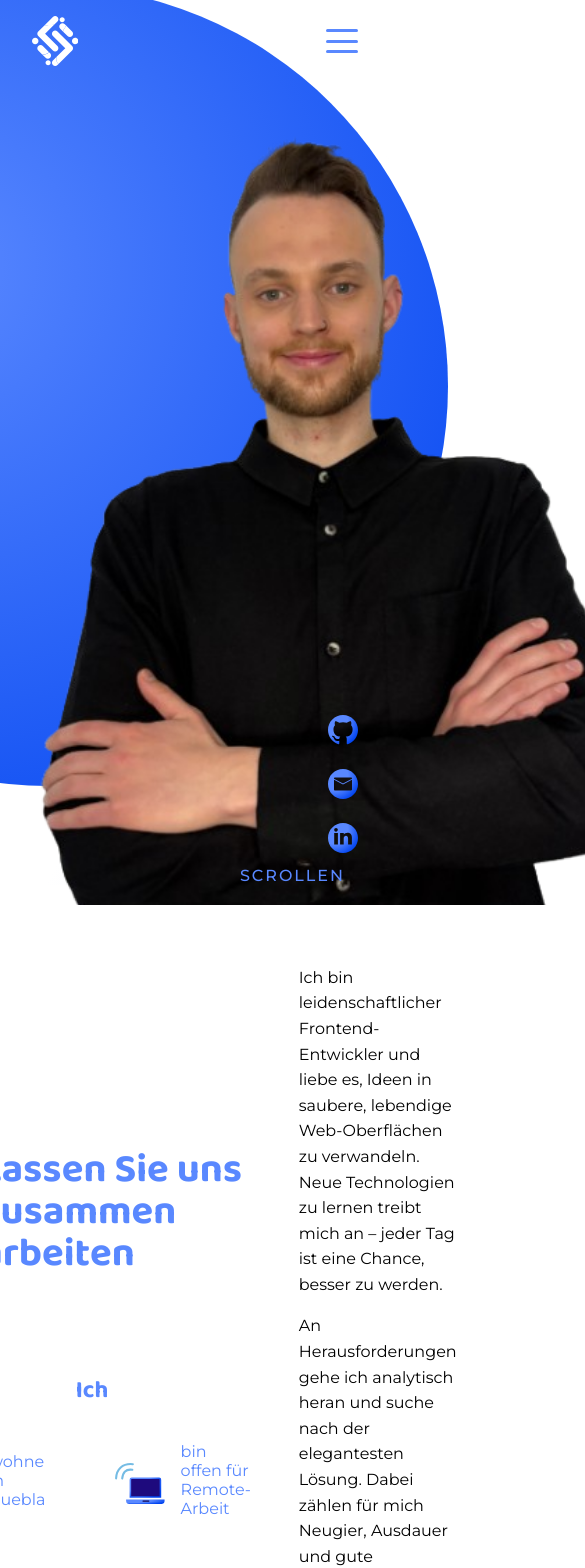
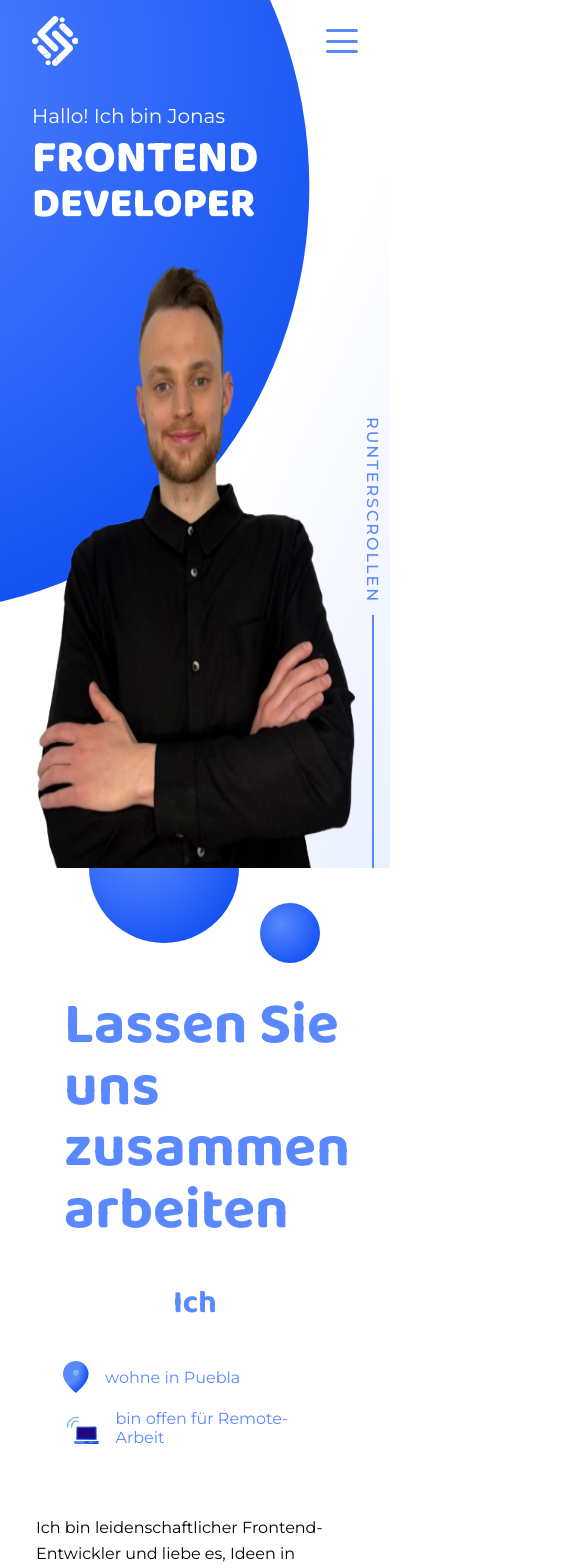
Before and after one commit to johi94/portfolio, an Angular app: page / in a window 390 px wide. Shown: the top 1568 px of the page, 585 px wide, since content can reach past the window. Built offline with nearby package versions, Linux system fonts and the light colour scheme.

Commit message:
responsive Design added to skill, hero, about component

```diff
--- a/src/app/components/about/about.html
+++ b/src/app/components/about/about.html
@@ -1,5 +1,7 @@
 <section class="about" id="about">
   <div class="about__inner">
+    <span class="about__circle about__circle--1" aria-hidden="true"></span>
+    <span class="about__circle about__circle--2" aria-hidden="true"></span>
     <div class="about__intro">
       <h2 class="about__title">{{ translation.t().aboutTitle }}</h2>
       <p class="about__subtitle">{{ translation.t().aboutSubtitle }}</p>
@@ -21,7 +23,9 @@
       <p>
         {{ translation.t().aboutBio2 }}
       </p>
-      <app-button href="#contact" size="large">{{ translation.t().aboutCta }}</app-button>
+      <app-button routerLink="/" fragment="contact" size="large">
+        {{ translation.t().aboutCta }}
+      </app-button>
     </div>
   </div>
 </section>
--- a/src/app/components/about/about.scss
+++ b/src/app/components/about/about.scss
@@ -5,31 +5,49 @@
     @include container;
     @include flex($justify: center, $gap: space('xl'));
     padding-block: space('xxl');
+    position: relative;
+    overflow: hidden;
+    isolation: isolate;
+    align-items: flex-start;
+
+    @include respond(mobile) {
+      flex-direction: column;
+      align-items: stretch;
+    }
   }
 
   &__intro {
     @include flex-column($gap: space('l'));
+    container-type: inline-size;
   }
 
   &__intro,
   &__text {
     flex: 1;
+    min-width: 0;
+
+    @include respond(mobile) {
+      flex: none;
+    }
   }
 
   &__title {
-    @include font-size(rem(120px), rem(80px), rem(40px));
-    padding-left: space('xl');
-    margin-top: space('xs');
-    margin-bottom: space('xxl');
+    font-size: clamp(rem(45px), 18cqi, rem(120px));
+    margin: space('l');
     font-family: $font-family-heading;
     font-weight: 700;
     line-height: 1.05;
     color: $color-blue;
     white-space: pre-line;
+
+    @include respond(mobile) {
+      margin-top: space('xxl');
+      margin-bottom: space('xxs');
+    }
   }
 
   &__subtitle {
-    @include font-size(rem(45px), rem(32px), rem(24px));
+    @include font-size(rem(45px), rem(40px), rem(32px));
     margin: 0;
     font-family: $font-family-heading;
     font-weight: 700;
@@ -41,18 +59,35 @@
     @include flex($justify: flex-start, $gap: space('xxl'));
     @include list-reset;
     justify-content: center;
+
+    @include respond(mobile) {
+      flex-direction: column;
+      align-items: flex-start;
+      gap: space('s');
+      width: fit-content;
+      margin-inline: auto;
+    }
   }
 
   &__fact {
     @include flex($justify: flex-start, $gap: space('s'));
+    align-items: center;
     span {
       color: $color-blue;
       max-width: 10ch;
+
+      @include respond(mobile) {
+        max-width: 20ch;
+      }
     }
 
     img {
       height: rem(48px);
       width: auto;
+
+      @include respond(mobile) {
+        height: rem(32px);
+      }
     }
   }
 
@@ -60,5 +95,36 @@
     p {
       line-height: 1.6;
     }
+    margin: space('xl');
+    @include respond(mobile) {
+      margin: space('xxs');
+      text-align: left;
+    }
+  }
+
+  app-button {
+    @include respond(mobile) {
+      display: block;
+      text-align: center;
+    }
+  }
+
+  &__circle {
+    position: absolute;
+    z-index: -1;
+  }
+
+  &__circle--1 {
+    @include decorative-circle(clamp(rem(150px), 20dvw, rem(210px)));
+    top: 0;
+    left: 42%;
+    transform: translate(-50%, -50%);
+  }
+
+  &__circle--2 {
+    @include decorative-circle(clamp(rem(60px), 7vw, rem(80px)));
+    top: 6%;
+    right: 18%;
+    transform: translateY(-50%);
   }
 }
--- a/src/app/components/button/button.html
+++ b/src/app/components/button/button.html
@@ -1,6 +1,15 @@
 <ng-template #content><ng-content></ng-content></ng-template>
 
-@if (href()) {
+@if (routerLink()) {
+  <a
+    class="btn"
+    [routerLink]="routerLink()"
+    [fragment]="fragment()"
+    [class.btn--large]="size() === 'large'"
+  >
+    <ng-container [ngTemplateOutlet]="content"></ng-container>
+  </a>
+} @else if (href()) {
   <a
     class="btn"
     [href]="href()"
--- a/src/app/components/button/button.ts
+++ b/src/app/components/button/button.ts
@@ -1,9 +1,10 @@
 import { Component, input } from '@angular/core';
 import { NgTemplateOutlet } from '@angular/common';
+import { RouterLink } from '@angular/router';
 
 @Component({
   selector: 'app-button',
-  imports: [NgTemplateOutlet],
+  imports: [NgTemplateOutlet,RouterLink],
   templateUrl: './button.html',
   styleUrl: './button.scss',
 })
@@ -12,5 +13,7 @@ export class Button {
   disabled = input(false);
   href = input<string>();
   target = input<string>();
+  routerLink = input<string>();
+  fragment = input<string>();
   size = input<'normal' | 'large'>('normal');
 }
--- a/src/app/components/header/header.scss
+++ b/src/app/components/header/header.scss
@@ -93,12 +93,15 @@
       left: 0;
       right: 0;
       flex-direction: column;
-    align-items: flex-start;
+      align-items: flex-end;
       gap: space('l');
       padding: space('l');
       background: rgba(255, 255, 255, 0.97);
       backdrop-filter: blur(10px);
       box-shadow: 0 8px 16px rgba(0, 0, 0, 0.1);
+      @include respond(mobile) {
+        align-items: center;
+      }
     }
 
     &--menu-open &__nav {
@@ -107,8 +110,11 @@
 
     &__menu {
       flex-direction: column;
-    align-items: flex-start;
+      align-items: flex-end;
       gap: space('m');
+      @include respond(mobile) {
+        align-items: center;
       }
     }
   }
+}
--- a/src/app/components/hero/hero.html
+++ b/src/app/components/hero/hero.html
@@ -12,7 +12,13 @@
       </h1>
     </div>
     <div class="hero__scroll">
-  <span class="hero__scroll-label">{{ translation.t().scroll }}</span>
+      <span class="hero__scroll-label hero__scroll-label--desktop">{{
+        translation.t().scroll
+      }}</span>
+      <span class="hero__scroll-label hero__scroll-label--mobile">{{
+        translation.t().scrollDown
+      }}</span>
+      <span class="hero__scroll-line"></span>
     </div>
     <ul class="hero__socials">
       <li>
@@ -26,11 +32,15 @@
         </a>
       </li>
       <li>
-    <a class="hero__social" href="https://www.linkedin.com/in/jonas-hildebrand-476b2b340/" target="_blank" rel="noopener">
+        <a
+          class="hero__social"
+          href="https://www.linkedin.com/in/jonas-hildebrand-476b2b340/"
+          target="_blank"
+          rel="noopener"
+        >
           <img src="img/icons/linkedin-btn.svg" alt="LinkedIn-Profil" />
         </a>
       </li>
     </ul>
   </div>
-
 </section>
--- a/src/app/components/hero/hero.scss
+++ b/src/app/components/hero/hero.scss
@@ -3,50 +3,81 @@
 .hero {
   background: $gradient-bg;
   isolation: isolate;
+  isolation: isolate;
+  position: relative;
 
   &__inner {
     @include container;
-    @include flex($gap: space('xxl'));
+    @include flex($gap: space('l'));
     min-height: calc(100dvh - 80px);
     position: relative;
+
+    @include respond(mobile) {
+      flex-direction: column-reverse;
+    }
   }
 
   &__visual {
     position: relative;
+    flex: 1;
 
     &::before {
+      @include decorative-circle(clamp(rem(320px), 64dvw, rem(900px)));
       content: '';
       position: absolute;
-      top: 0;
-      left: 0;
-      @include decorative-circle(clamp(800px, 80dvw, 1400px));
-      transform: translate(-48%, -12%);
-      z-index: -1;
+      transform: translate(-42%, -100px);
+
+      @include respond(mobile) {
+        width: 90dvh;
+        height: 100dvh;
+        left: 50%;
+        transform: translate(-85%, -470px);
+      }
     }
   }
 
   &__photo {
     display: block;
-    width: 600px;
+    width: auto;
+    height: 100dvh;
+    max-width: 100%;
+    max-height: calc(100dvh - 80px);
     position: relative;
-    bottom: -20px;
+
+    @include respond(mobile) {
+      height: 75dvh;
+    }
   }
 
   &__content {
     @include flex-column($gap: space('xs'));
+    flex: 1;
+    container-type: inline-size;
     position: relative;
-    bottom: 100px;
+    bottom: space('xxxl');
+
+    @include respond(mobile) {
+      top: space('m');
+      bottom: 0;
+      align-self: stretch;
+    }
   }
 
   &__greeting {
     margin: 0;
-    @include font-size(rem(70px), rem(48px), rem(32px));
+    font-size: clamp(rem(32px), 8cqi, rem(60px));
     font-weight: 400;
+    line-height: 1.05;
     color: $color-blue;
+
+    @include respond(mobile) {
+      color: $color-bg;
+      font-size: clamp(rem(20px), 4cqi, rem(25px));
+    }
   }
 
   &__title {
-    @include font-size(rem(140px), rem(96px), rem(56px));
+    font-size: clamp(rem(52px), 18cqi, rem(140px));
     margin: 0;
     font-family: $font-family-heading;
     font-weight: 800;
@@ -58,17 +89,32 @@
       display: block;
 
       &--bottom {
-        @include font-size(rem(130px), rem(88px), rem(52px));
+        font-size: clamp(rem(48px), 17cqi, rem(130px));
+
+        @include respond(mobile) {
+          font-size: clamp(rem(42px), 12cqi, rem(68px));
+        }
       }
+    }
+
+    @include respond(mobile) {
+      color: $color-bg;
+      font-size: clamp(rem(45px), 14cqi, rem(72px));
     }
   }
 
   &__scroll {
     @include flex-column(center, 12px);
     position: absolute;
-    bottom: 0;
+    bottom: 0%;
     left: 75%;
     transform: translateX(-50%);
+
+    @include respond(mobile) {
+      left: auto;
+      right: space('xs');
+      transform: none;
+    }
 
     &-label {
       font-size: rem(16px);
@@ -76,6 +122,26 @@
       letter-spacing: 2px;
       text-transform: uppercase;
       color: $color-nav;
+
+      &--mobile {
+        display: none;
+
+        @include respond(mobile) {
+          display: block;
+          writing-mode: vertical-rl;
+        }
+      }
+      &--desktop {
+        @include respond(mobile) {
+          display: none;
+        }
+      }
+    }
+
+    &-line {
+      width: 2px;
+      height: clamp(rem(140px), 30vh, rem(320px));
+      background: $color-blue;
     }
   }
 
@@ -91,6 +157,10 @@
       width: 30px;
       height: 30px;
     }
+
+    @include respond(mobile) {
+      display: none;
+    }
   }
 
   &__social {
--- a/src/app/components/skills/skills.scss
+++ b/src/app/components/skills/skills.scss
@@ -25,21 +25,25 @@
   &__item {
   @include flex-column($align: center, $gap: space('s'));
   flex: 0 0 calc((100% - 5 * #{space('l')}) / 6);
+   min-width: 0;
 
   @include respond('tablet') {
     flex: 0 0 calc((100% - 3 * #{space('l')}) / 4);
   }
    @include respond('mobile') {
-    flex: 0 0 calc((100% - 1 * #{space('l')}) / 2);
+    flex: 0 0 calc((100% - 2 * #{space('xl')}) / 3);
   }
 }
 
   &__icon {
-    height: rem(80px);
-    width: auto;
-    display: block;
-    @include hover-lift(0.5);
-  }
+  width: 100%;
+  max-width: rem(80px);
+  height: auto;
+  aspect-ratio: 1;
+  object-fit: contain;
+  display: block;
+  @include hover-lift(0.5);
+}
 
   &__name {
     color: $color-bg;
--- a/src/app/components/work/work.html
+++ b/src/app/components/work/work.html
@@ -4,7 +4,7 @@
     <span class="work__circle work__circle--2" aria-hidden="true"></span>
     <span class="work__circle work__circle--3" aria-hidden="true"></span>
     <span class="work__circle work__circle--4" aria-hidden="true"></span>
-    <h2 class="work__title">{{ translation.t().work }}</h2>
+    <h2 class="work__title">{{ translation.t().titleWork }}</h2>
     <p class="work__subtitle">
       {{ translation.t().workSubtitle }}
     </p>
--- a/src/app/components/work/work.scss
+++ b/src/app/components/work/work.scss
@@ -33,16 +33,34 @@
       flex-direction: row-reverse;
       text-align: right;
     }
+     @include respond(tablet) {
+    flex-direction: column;
+    text-align: left;
+    align-items: center;
+    &:nth-child(even) {
+      flex-direction: column;
+      text-align: left;
+    }
   }
+}
+
 
   &__image {
     width: 50%;
-    height: rem(400px);
-    object-fit: cover;
+    height: auto;
+    align-self: flex-start;
+    object-fit: contain;
     display: block;
     border-radius: $radius;
     box-shadow: 0 8px 24px rgba(0, 0, 0, 0.5);
+
+    @include respond(tablet) {
+    width: 100%;
+    max-width: rem(480px);
+    align-self: center;
   }
+  }
+
   &__info {
     @include flex-column($gap: space('xxs'));
     flex: 1;
@@ -74,8 +92,11 @@
 
   &__circle--2 {
     @include decorative-circle(rem(180px));
-    top: rem(150px);
+    top: rem(180px);
     right: rem(200px);
+    @include respond(tablet) {
+      display: none;
+    }
   }
 
   &__circle--3 {
--- a/src/app/services/translation.ts
+++ b/src/app/services/translation.ts
@@ -8,7 +8,8 @@ const de = {
   work: 'Meine Arbeiten',
   greeting: 'Hallo! Ich bin Jonas',
   scroll: 'Scrollen',
-  aboutTitle: 'Lassen Sie uns zusammen\narbeiten',
+  scrollDown: 'Runterscrollen',
+  aboutTitle: 'Lassen\u00A0Sie uns zusammen\narbeiten',
   aboutSubtitle: 'Ich',
   aboutFactLocation: 'wohne in Puebla',
   aboutFactRemote: 'bin offen für Remote-Arbeit',
@@ -19,12 +20,12 @@ const de = {
   aboutCta: 'Nachricht senden',
   titleWork: 'Meine Arbeiten',
   workSubtitle:
-    'Entdecke hier eine Auswahl meiner Arbeiten. Interagiere mit den Projekten, um meine Fähigkeiten in Aktion zu sehen.',
+    'Entdecken Sie hier eine Auswahl meiner Arbeiten. Interagieren Sie mit den Projekten, um meine Fähigkeiten in Aktion zu sehen.',
   workDescPollo:
     'Jump-, Run- und Wurfspiel auf Basis objektorientierter Programmierung. Hilf Pepe, Münzen und Tabasco-Salsa zu finden, um gegen das verrückte Huhn zu kämpfen.',
   workDescPoke:
     'Basierend auf der PokéAPI eine einfache Bibliothek, die Pokémon-Informationen bereitstellt und katalogisiert.',
-  refTitle: 'Brauchst du einen Teamplayer?',
+  refTitle: 'Brauchen Sie einen Teamplayer?',
   refSubtitle: 'Das sagen meine Kolleg:innen über mich.',
   refQuoteJames:
     '„Jonas ist ein zuverlässiger und freundlicher Teamkollege. Er arbeitet strukturiert und schreibt sauberen Code ich würde jederzeit wieder mit ihm zusammenarbeiten."',
@@ -32,27 +33,27 @@ const de = {
     '„Jonas ist ein vertrauenswürdiger Teamplayer, der auch unter Termindruck ruhig bleibt. Strukturierte Arbeit und klare Kommunikation."',
   refQuoteNoah:
     '„Jonas entwickelt durchdacht und arbeitet gut mit dem Team zusammen. Zuverlässig, freundlich und immer hilfsbereit."',
-  contactNamePlaceholder: 'Dein Name',
-  contactEmailPlaceholder: 'Deine E-Mail',
-  contactMessagePlaceholder: 'Deine Nachricht',
+  contactNamePlaceholder: 'Ihr Name',
+  contactEmailPlaceholder: 'Ihre E-Mail',
+  contactMessagePlaceholder: 'Ihre Nachricht',
   contactPrivacyBefore: 'Ich habe die ',
   contactPrivacyLink: 'Datenschutzerklärung',
   contactPrivacyAfter: ' gelesen und stimme der Verarbeitung meiner Daten zu.',
-  contactSend: 'Sag hallo ;)',
-  contactErrName: 'Bitte gib deinen Namen ein',
-  contactErrEmailRequired: 'E-Mail ist erforderlich',
-  contactErrEmailInvalid: 'Bitte eine gültige E-Mail eingeben',
-  contactErrMessage: 'Bitte gib eine Nachricht ein',
-  contactErrPrivacy: 'Bitte akzeptiere die Datenschutzerklärung',
+  contactSend: 'Sagen Sie hallo ;)',
+  contactErrName: 'Bitte geben Sie Ihren Namen ein.',
+  contactErrEmailRequired: 'E-Mail ist erforderlich.',
+  contactErrEmailInvalid: 'Bitte eine gültige E-Mail eingeben.',
+  contactErrMessage: 'Bitte geben Sie eine Nachricht ein.',
+  contactErrPrivacy: 'Bitte akzeptieren Sie die Datenschutzerklärung.',
   contactTitle: 'Kontakt',
-  contactProblem: 'Du hast ein Problem zu lösen?',
+  contactProblem: 'Sie haben ein Problem zu lösen?',
   contactText:
-    'Schreib mir gerne über das Formular. Ich melde mich so schnell wie möglich bei dir.',
-  contactMe: 'Brauchst du einen Frontend-Entwickler?',
-  contactMeAccent: 'Kontaktiere mich!',
+    'Schreiben Sie mir gerne über das Formular. Ich melde mich so schnell wie möglich bei Ihnen.',
+  contactMe: 'Brauchen Sie einen Frontend-Entwickler?',
+  contactMeAccent: 'Kontaktieren Sie mich!',
   contactSending: 'Wird gesendet …',
-  contactSuccess: 'Danke! Deine Nachricht ist angekommen, ich melde mich bald.',
-  contactError: 'Ups, das hat nicht geklappt. Bitte versuch es später noch einmal.',
+  contactSuccess: 'Danke! Ihre Nachricht ist angekommen.',
+  contactError: 'Ups, das hat nicht geklappt. Bitte versuchen Sie es später noch einmal.',
   footerLegal: 'Impressum',
   legalTitle: 'Impressum',
   legalImprintTitle: 'Angaben gemäß § 5 TMG',
@@ -92,7 +93,8 @@ const translations: Record<Lang, Texts> = {
     work: 'My work',
     greeting: 'Hello! I am Jonas',
     scroll: 'Scroll',
-    aboutTitle: 'Lets work together',
+    scrollDown: 'Scroll down',
+    aboutTitle: "Let's\u00A0work\ntogether",
     aboutSubtitle: 'I am',
     aboutFactLocation: 'located in Puebla',
     aboutFactRemote: 'open to work remote',
@@ -171,7 +173,8 @@ const translations: Record<Lang, Texts> = {
     work: 'Mi trabajo',
     greeting: '¡Hola! Soy Jonas',
     scroll: 'Desplázate',
-    aboutTitle: 'Trabajemos juntos',
+    scrollDown: 'Desplázate hacia abajo',
+    aboutTitle: 'Trabajemos\njuntos',
     aboutSubtitle: 'Yo soy',
     aboutFactLocation: 'Ubicado en Puebla',
     aboutFactRemote: 'abierto a trabajo remoto',
@@ -179,15 +182,15 @@ const translations: Record<Lang, Texts> = {
       'Soy un desarrollador frontend apasionado al que le encanta convertir ideas en interfaces web limpias y dinámicas. Aprender nuevas tecnologías me motiva: cada día es una oportunidad para mejorar.',
     aboutBio2:
       'Afronto los retos de forma analítica y busco la solución más elegante. Para mí, lo más importante es la curiosidad, la perseverancia y el buen trabajo en equipo.',
-    aboutCta: 'Enviar mensaje',
-    titleWork: 'mis trabajos',
+    aboutCta: 'Envian mensaje',
+    titleWork: 'Mis trabajos',
     workSubtitle:
-      'Explora aquí una selección de mi trabajo. Interactúa con los proyectos para ver mis habilidades en acción.',
+      'Descubren aquí una selección de mis trabajos. Interactúan con los proyectos para ver mis habilidades en acción.',
     workDescPollo:
       'Juego de saltar, correr y lanzar basado en programación orientada a objetos. Ayuda a Pepe a encontrar monedas y salsa de tabasco para luchar contra el pollo loco.',
     workDescPoke:
       'Basado en la PokéAPI, una sencilla biblioteca que proporciona y cataloga información de Pokémon.',
-    refTitle: '¿Necesitas un jugador de equipo?',
+    refTitle: '¿Necesitan un jugador de equipo?',
     refSubtitle: 'Esto es lo que dicen mis colegas sobre mí.',
     refQuoteJames:
       '«Jonas es un compañero fiable y amable. Trabaja de forma estructurada y escribe código limpio; trabajaría con él de nuevo sin dudarlo.»',
@@ -195,25 +198,25 @@ const translations: Record<Lang, Texts> = {
       '«Jonas es un compañero de equipo de confianza que mantiene la calma bajo la presión de los plazos. Trabajo estructurado y comunicación clara.»',
     refQuoteNoah:
       '«Jonas desarrolla con criterio y colabora bien con el equipo. Fiable, amable y siempre dispuesto a ayudar.»',
-    contactNamePlaceholder: 'Tu nombre',
-    contactEmailPlaceholder: 'Tu correo',
-    contactMessagePlaceholder: 'Tu mensaje',
+    contactNamePlaceholder: 'Su nombre',
+    contactEmailPlaceholder: 'Su correo',
+    contactMessagePlaceholder: 'Su mensaje',
     contactPrivacyBefore: 'He leído la ',
     contactPrivacyLink: 'política de privacidad',
     contactPrivacyAfter: ' y acepto el tratamiento de mis datos.',
-    contactSend: 'Saluda ;)',
-    contactErrName: 'Introduce tu nombre',
+    contactSend: 'Saludan ;)',
+    contactErrName: 'Introducen su nombre',
     contactErrEmailRequired: 'El correo es obligatorio',
-    contactErrEmailInvalid: 'Introduce un correo válido',
-    contactErrMessage: 'Escribe un mensaje',
-    contactErrPrivacy: 'Acepta la política de privacidad',
+    contactErrEmailInvalid: 'Introducen un correo válido',
+    contactErrMessage: 'Escriben un mensaje',
+    contactErrPrivacy: 'Aceptan la política de privacidad',
     contactTitle: 'Contacto',
-    contactProblem: '¿Tienes un problema para resolver?',
-    contactText: 'Escríbeme a través del formulario y te responderé lo antes posible.',
+    contactProblem: '¿Tienen un problema para resolver?',
+    contactText: 'Escríbemen a través del formulario y te responderé lo antes posible.',
     contactMe: '¿Necesitas un desarrollador frontend?',
     contactMeAccent: '¡Contáctame!',
     contactSending: 'Enviando …',
-    contactSuccess: '¡Gracias! Tu mensaje ha llegado, te responderé pronto.',
+    contactSuccess: '¡Gracias! Su mensaje ha llegado.',
     contactError: 'Uy, algo salió mal. Inténtalo de nuevo más tarde.',
     footerLegal: 'Aviso legal',
     legalTitle: 'Aviso legal',
```
Lines whose indentation alone changed are shown as unchanged.
